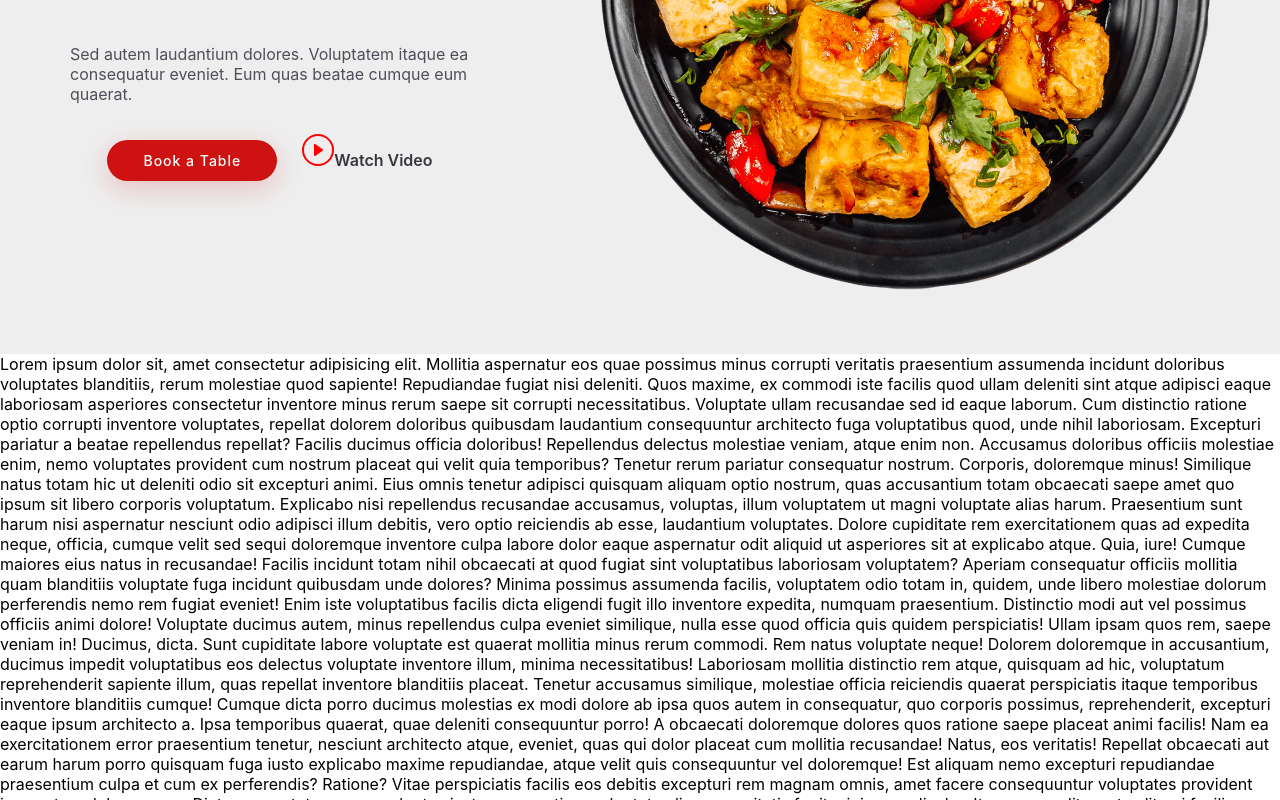
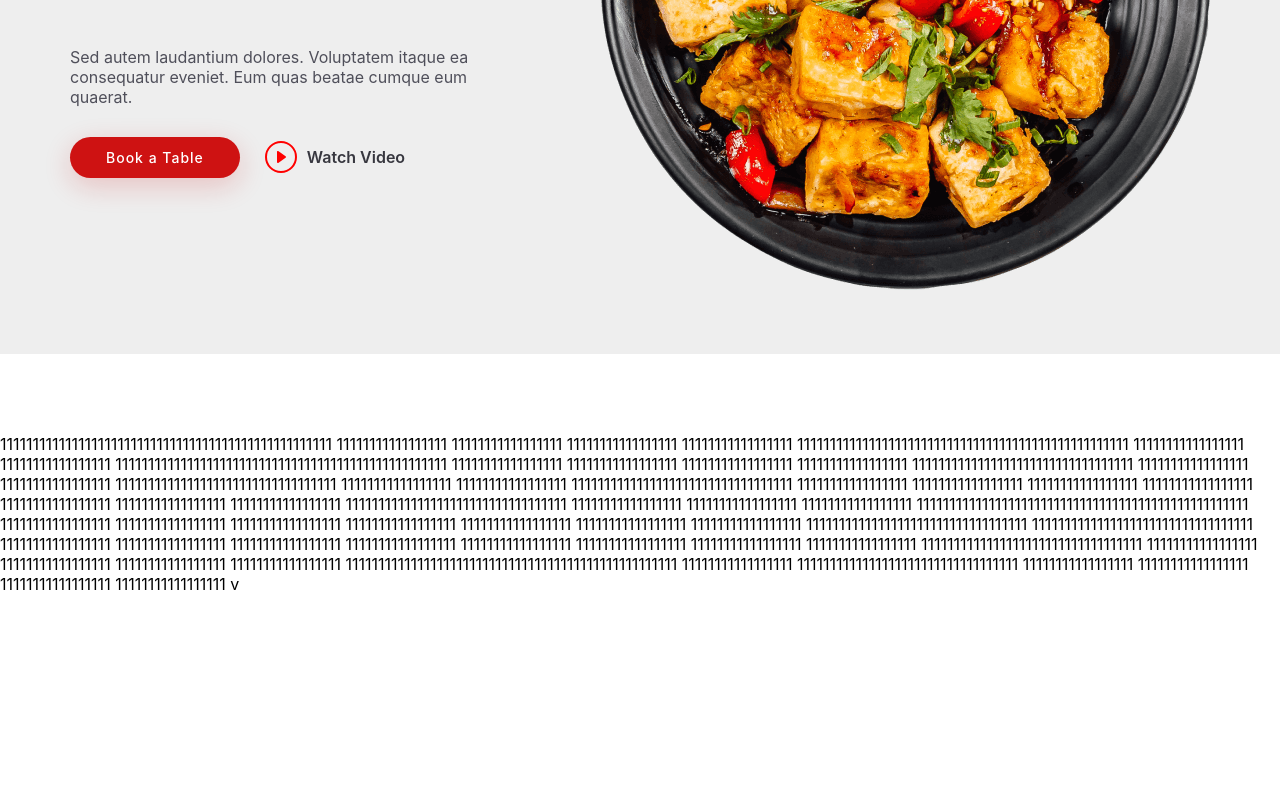
Before and after one commit to ArshakyanAndranik/yammy, a React (Create React App) app: page / in a window 1280 px wide. Shown: the part 480-1280 px from the top of the page. Built offline with nearby package versions, Linux system fonts and the light colour scheme.

Commit message:
adaptive home poge

```diff
--- a/src/App.tsx
+++ b/src/App.tsx
@@ -1,4 +1,5 @@
 import React from "react";
+import About from "./components/about/About";
 import Header from "./components/header/Header";
 import Home from "./components/home/Home";
 
@@ -7,6 +8,7 @@ const App = () => {
     <>
       <Header />
       <Home/>
+      <About/>
       <div>
         Lorem ipsum dolor sit, amet consectetur adipisicing elit. Mollitia aspernatur eos quae possimus minus corrupti veritatis praesentium assumenda incidunt doloribus voluptates blanditiis, rerum molestiae quod sapiente! Repudiandae fugiat nisi deleniti.
         Quos maxime, ex commodi iste facilis quod ullam deleniti sint atque adipisci eaque laboriosam asperiores consectetur inventore minus rerum saepe sit corrupti necessitatibus. Voluptate ullam recusandae sed id eaque laborum.
--- /dev/null
+++ b/src/components/about/About.tsx
@@ -0,0 +1,60 @@
+import styled from "styled-components";
+
+const Section = styled.section`
+  min-height: 500px;
+
+  /* content: "";
+  position: absolute;
+  width: 120px;
+  height: 120px;
+  -webkit-animation-delay: 0s;
+  animation-delay: 0s;
+  -webkit-animation: pulsate-btn 2s;
+  animation: pulsate-btn 2s;
+  -webkit-animation-direction: forwards;
+  animation-direction: forwards;
+  -webkit-animation-iteration-count: infinite;
+  animation-iteration-count: infinite;
+  -webkit-animation-timing-function: steps;
+  animation-timing-function: steps;
+  opacity: 1;
+  border-radius: 50%;
+  border: 5px solid rgba(206, 18, 18, 0.7);
+  top: -15%;
+  left: -15%;
+  background: rgba(198, 16, 0, 0); */
+`;
+
+
+
+
+
+const About = () => {
+  return (
+    <Section id="about">
+      111111111111111111111111111111111111111111111111111 11111111111111111
+      11111111111111111 11111111111111111 11111111111111111
+      111111111111111111111111111111111111111111111111111 11111111111111111
+      11111111111111111 111111111111111111111111111111111111111111111111111
+      11111111111111111 11111111111111111 11111111111111111 11111111111111111
+      1111111111111111111111111111111111 11111111111111111 11111111111111111
+      1111111111111111111111111111111111 11111111111111111 11111111111111111
+      1111111111111111111111111111111111 11111111111111111 11111111111111111
+      11111111111111111 11111111111111111 11111111111111111 11111111111111111
+      11111111111111111 1111111111111111111111111111111111 11111111111111111
+      11111111111111111 11111111111111111
+      111111111111111111111111111111111111111111111111111 11111111111111111
+      11111111111111111 11111111111111111 11111111111111111 11111111111111111
+      11111111111111111 11111111111111111 1111111111111111111111111111111111
+      1111111111111111111111111111111111 11111111111111111 11111111111111111
+      11111111111111111 11111111111111111 11111111111111111 11111111111111111
+      11111111111111111 11111111111111111 1111111111111111111111111111111111
+      11111111111111111 11111111111111111 11111111111111111 11111111111111111
+      111111111111111111111111111111111111111111111111111 11111111111111111
+      1111111111111111111111111111111111 11111111111111111 11111111111111111
+      11111111111111111 11111111111111111
+    v</Section>
+  );
+};
+
+export default About;
--- a/src/components/home/Home.tsx
+++ b/src/components/home/Home.tsx
@@ -1,6 +1,6 @@
 import styled from "styled-components";
 import { accentColors, HeroSvg, PlayCircleSVG, primary } from "../../assets";
-import AOS from "aos";
+// import AOS from "aos";
 
 const Section = styled.section`
   display: flex;
@@ -14,8 +14,8 @@ const Section = styled.section`
 `;
 const Container = styled.div`
   width: 100%;
-  padding-right: calc(var(--bs-gutter-x) * 0.5);
-  padding-left: calc(var(--bs-gutter-x) * 0.5);
+  /* padding-right: calc(var(--bs-gutter-x) * 0.5);
+  padding-left: calc(var(--bs-gutter-x) * 0.5); */
   margin-right: auto;
   margin-left: auto;
   @media (min-width: 576px) {
@@ -37,14 +37,17 @@ const Container = styled.div`
 const Wrapper = styled.div`
   display: flex;
   justify-content: space-between;
-
+  @media (max-width: 992px) {
+    flex-direction: column-reverse;
+    align-items: center;
+  }
 `;
 
 const NoName = styled.div`
   display: flex;
   flex-direction: column;
   justify-content: center;
-  align-items: center;
+  /* align-items: center; */
 `;
 
 const Info = styled.h2`
@@ -60,6 +63,7 @@ const Info = styled.h2`
 const Paragraph = styled.p`
   color: #4f4f5a;
   font-weight: 400;
+  /* margin-left: 70px; */
   margin-bottom: 30px;
   max-width: 400px;
 `;
@@ -97,8 +101,6 @@ const ImgSvg = styled.img`
   height: auto;
 `;
 
-
-
 const Home = () => {
   return (
     <Section id="hero">
@@ -117,8 +119,8 @@ const Home = () => {
             <Buttons>
               <Btn1 href="#book-a-table">Book a Table</Btn1>
               <Btn2 href="https://www.youtube.com/watch?v=LXb3EKWsInQ">
-                <ImgSvg src={PlayCircleSVG} />
-                Watch Video
+                <ImgSvg style={{ marginBottom: "-10px" }} src={PlayCircleSVG} />
+                <span style={{ marginLeft: "10px" }}>Watch Video</span>
               </Btn2>
             </Buttons>
           </NoName>
```
